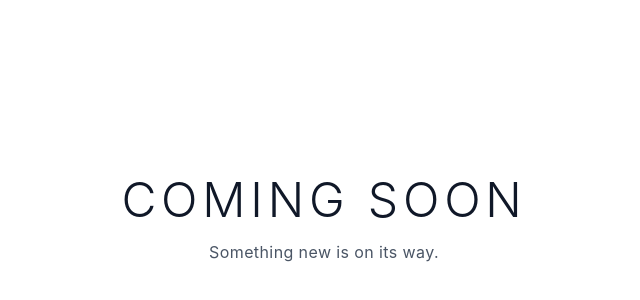
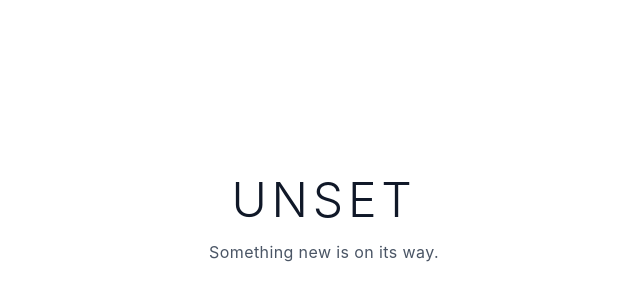
Before and after one commit to tionTools/www, a Vue app: page / in a window 1280 px wide. Shown: the part 180-480 px from the top of the page, without its empty margins (316-956 px from the left). Built offline with nearby package versions, Linux system fonts and the light colour scheme; no server answers; the HTML template or start-up script is replaced by a standard one.

Commit message:
feat: add environment variable support and update App.vue for dynamic content

```diff
--- a/src/App.vue
+++ b/src/App.vue
@@ -1,9 +1,13 @@
-<script setup lang="ts"></script>
+<script setup lang="ts">
+const someKey = import.meta.env.VITE_SOME_KEY
+</script>
 
 <template>
   <div class="min-h-screen flex items-center justify-center bg-white">
     <div class="text-center">
-      <h1 class="text-5xl font-light tracking-widest text-gray-900 uppercase">Coming Soon</h1>
+      <h1 class="text-5xl font-light tracking-widest text-gray-900 uppercase">
+        {{ someKey }}
+      </h1>
       <p class="mt-4 text-gray-600 tracking-wide">Something new is on its way.</p>
     </div>
   </div>
```
Also changed, not shown: tsconfig.app.json (+12 -9 lines), 1 other file (tests, documents, lock files or other folders).
